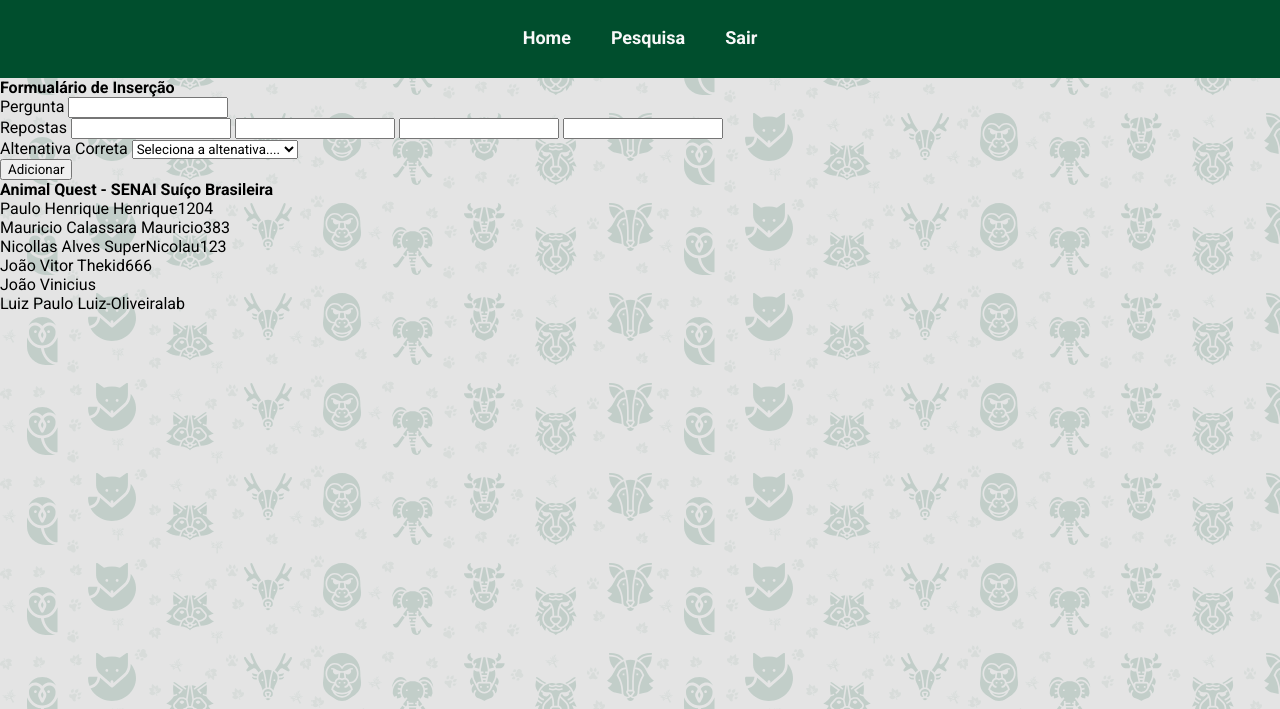
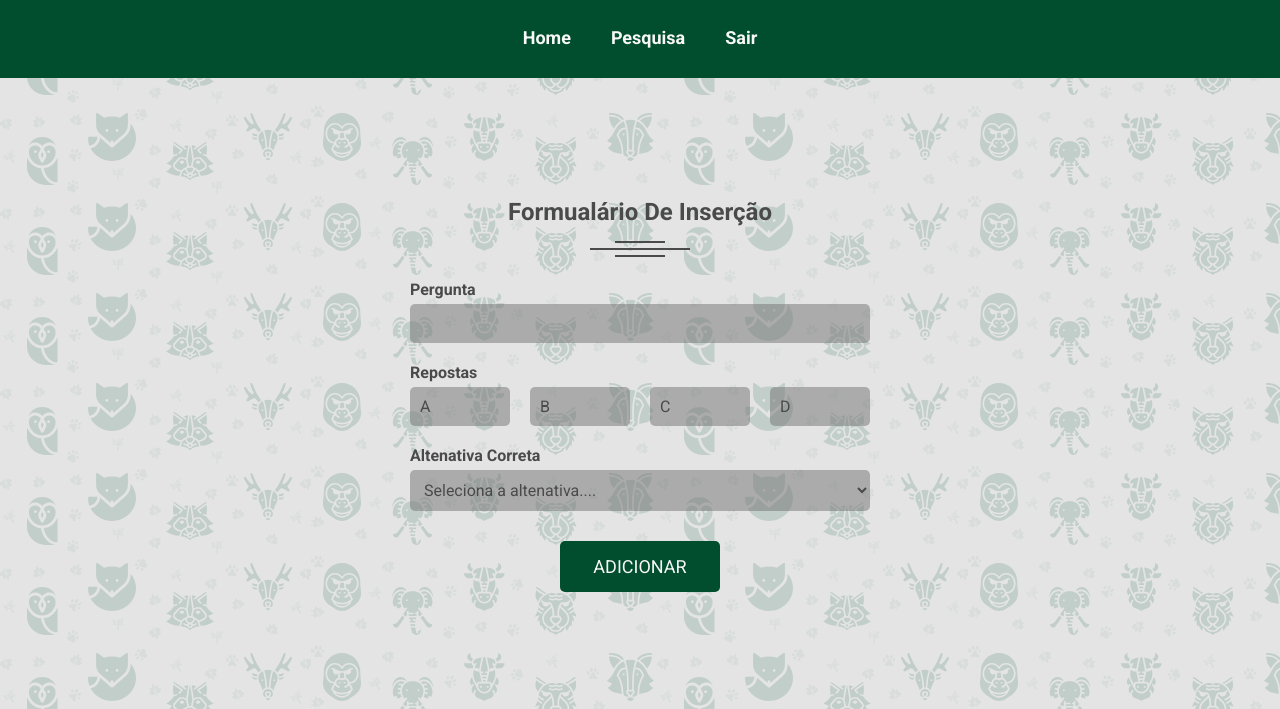
Before and after one commit to mauricio383/Animal-Quest, a plain HTML site: page inserir.html in a window 1280 px wide. Shown: the part 75-784 px from the top of the page. Drawn offline with Linux system fonts and the light colour scheme.

Commit message:
Adicionar estilo formulario de insercao - inserir.css

```diff
--- a/css/Pesquisa.css
+++ /dev/null
@@ -1,11 +0,0 @@
-header {
-    padding: 30px 0 20px;
-    color: #F8F8F8;
-    background-color: #004E2D;
-}
-
-body {
-    min-height: 100vh;
-    font-family: 'Roboto', sans-serif;
-    background: #E4E4E4 url('../img/fundo_banner.svg') repeat top center;
-}
--- a/css/estilo.css
+++ b/css/estilo.css
@@ -31,6 +31,7 @@ img {
 body {
     min-height: 100vh;
     font-family: 'Roboto', sans-serif;
+    color: #4A4A4A;
     background: #E4E4E4 url('../img/fundo_banner.svg') repeat top center;
 }
 
@@ -80,4 +81,45 @@ header nav a:hover, header nav button:hover {
     text-decoration: underline;
 }
 
-/* Inserir Pergunta */
+/* Titulo e Ornamento */
+.titulo-container {
+    max-width: 600px;
+    margin: 0 auto;
+}
+
+.titulo-container h1 {
+    margin-bottom: 22px;
+    font-size: 24px;
+    font-weight: bold;
+    text-transform: capitalize;
+    text-align: center;
+}
+
+.titulo-container .ornamento {
+    width: 50px;
+    height: 2px;
+    margin: 12px auto;
+    background-color: currentColor;
+    display: block;
+    box-shadow: 25px 0 0 0 currentColor,
+        -25px 0 0 0 currentColor,
+        0 5px 0 0 rgba(0, 0, 0, 0),
+        0 7px 0 0 currentColor,
+        0 -5px 0 0 rgba(0, 0, 0, 0),
+        0 -7px 0 0 currentColor;
+}
+
+.btn {
+    width: 160px;
+    padding: 15px 0;
+    border: none;
+    border-radius: 5px;
+    margin: 0 auto;
+    font-size: 18px;
+    text-align: center;
+    text-transform: uppercase;
+    color: #F8F8F8;
+    background-color: #004E2D;
+    display: block;
+    cursor: pointer;
+}
--- /dev/null
+++ b/css/inserir.css
@@ -0,0 +1,68 @@
+.inserir-pergunta {
+    max-width: 740px;
+    padding: 120px 20px;
+    margin: 0 auto;
+}
+
+.inserir-pergunta form {
+    max-width: 460px;
+    margin: 30px auto 0;
+}
+
+.inserir-pergunta form .campo {
+    margin-bottom: 20px;
+}
+
+.inserir-pergunta form label {
+    margin-bottom: 5px;
+    font-size: 16px;
+    font-weight: bold;
+    display: block;
+}
+
+.inserir-pergunta form input, .inserir-pergunta form select {
+    width: 100%;
+    padding: 10px 10px;
+    border: none;
+    border-radius: 5px;
+    font-family: inherit;
+    font-size: 16px;
+    color: #F8F8F8;
+    background-color: rgba(117, 117, 117, 0.5);
+    outline-color: currentColor;
+}
+
+.inserir-pergunta form select {
+    color: #4A4A4A;
+}
+
+.inserir-pergunta .campo-alternativas {
+    display: grid;
+    gap: 0 20px;
+    grid-template-columns: repeat(4, 1fr);
+}
+
+.inserir-pergunta .campo-alternativas label {
+    grid-column: 1 / -1;
+}
+
+/* Alterar Placeholder */
+::-webkit-input-placeholder {
+    color: #4A4A4A;
+}
+
+:-moz-placeholder { /* Firefox 18- */
+    color: #4A4A4A;
+}
+
+::-moz-placeholder {  /* Firefox 19+ */
+    color: #4A4A4A;
+}
+
+:-ms-input-placeholder {
+    color: #4A4A4A;
+}
+
+.inserir-pergunta .btn {
+    margin-top: 30px;
+}
--- a/inserir.html
+++ b/inserir.html
@@ -7,6 +7,7 @@
     <link href="https://fonts.googleapis.com/css2?family=Roboto:wght@400;700&display=swap" rel="stylesheet">
     <!-- CSS -->
     <link rel="stylesheet" href="css/estilo.css">
+    <link rel="stylesheet" href="css/inserir.css">
     <title>Ecoquest - Inserir Pergunta</title>
 </head>
 <body>
@@ -30,20 +31,20 @@
         <form>
             <div class="campo">
                 <label for="pergunta">Pergunta</label>
-                <input type="text" name="pergunta" id="pergunta">
+                <input type="text" name="pergunta" id="pergunta" required>
             </div>
 
-            <div class="campo">
+            <div class="campo campo-alternativas">
                 <label>Repostas</label>
-                <input type="text" name="alter_a" id="alter_a">
-                <input type="text" name="alter_b" id="alter_b">
-                <input type="text" name="alter_c" id="alter_c">
-                <input type="text" name="alter_d" id="alter_d">
+                <input type="text" name="alter_a" id="alter_a" placeholder="A" required>
+                <input type="text" name="alter_b" id="alter_b" placeholder="B" required>
+                <input type="text" name="alter_c" id="alter_c" placeholder="C" required>
+                <input type="text" name="alter_d" id="alter_d" placeholder="D" required>
             </div>
 
             <div class="campo">
                 <label for="alter_correta">Altenativa Correta</label>
-                <select name="alter_correta" id="alter_correta">
+                <select name="alter_correta" id="alter_correta" required>
                     <option value="">Seleciona a altenativa....</option>
                     <option value="A">A</option>
                     <option value="B">B</option>
@@ -52,7 +53,7 @@
                 </select>
             </div>
 
-            <button type="submit">Adicionar</button>
+            <button type="submit" class="btn">Adicionar</button>
         </form>
     </main>
 
```
Also changed, not shown: Pesquisa.html (+3 -2 lines).
